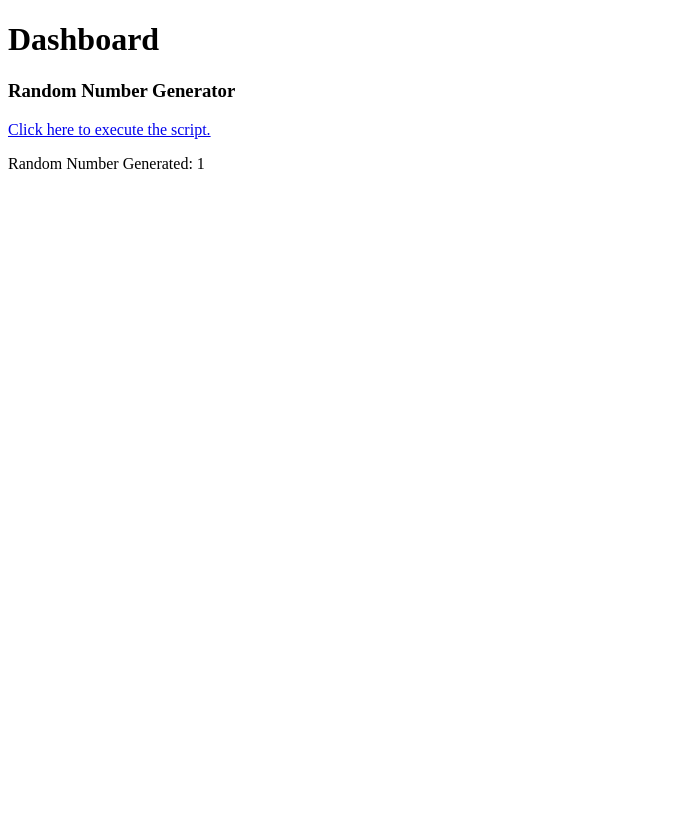
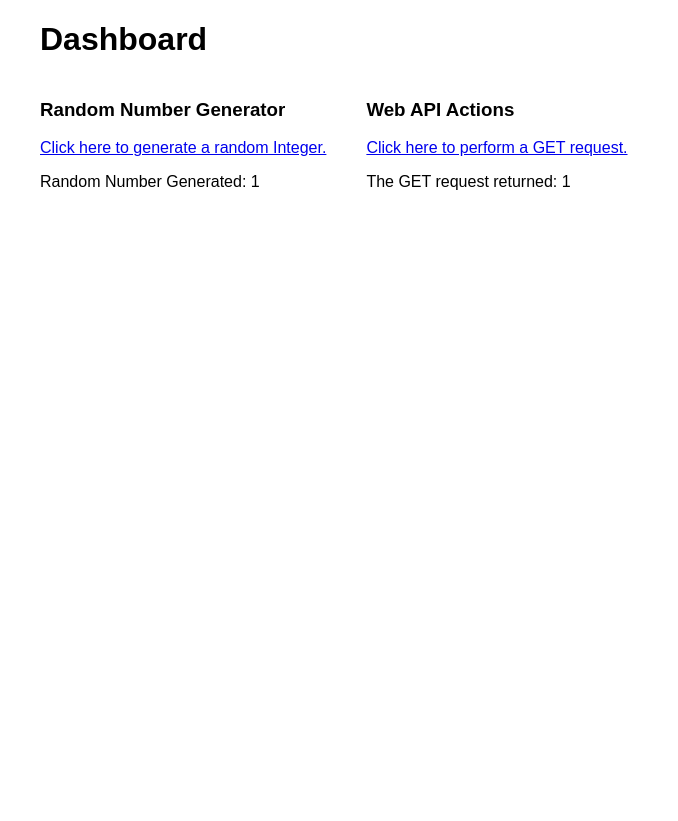
Before and after one commit to dylanelznic/Flask-Sandbox, a Flask app: page /dashboard in a window 1280 px wide. Shown: the whole page, without its empty margins (0-678 px from the left). Before the commit the page ends 169 px from the top, so only its background shows below. Run offline with Flask 2, Linux system fonts and the light colour scheme; the visitor is signed in with stand-in values (Sample User, id 1).

Commit message:
Created GET request functionality

```diff
--- a/config.py
+++ b/config.py
@@ -1,9 +1,9 @@
 class BaseConfig(object):
 	SECRET_KEY = 'dummy_key'
-	DEBUG = False
+	DEBUG = 0
 
 class DevConfig(BaseConfig):
-	DEBUG = True
+	DEBUG = 1
 
 class ProdConfig(BaseConfig):
-	DEBUG = False
+	DEBUG = 0
--- a/main.py
+++ b/main.py
@@ -1,5 +1,6 @@
 from flask import Flask, render_template, redirect, url_for, session
 from dummy_script import print_to_console, return_rand_int
+import requests
 
 app = Flask(__name__)
 app.config.from_object('config.DevConfig')
@@ -11,14 +12,22 @@ def landing():
 @app.route('/dashboard')
 def dashboard():
 	rand_int = session.get('rand_int', None)
-	return render_template('dashboard.html', rand_int=rand_int)
+	get_req = session.get('get_req', None)
 
-@app.route('/execute-script')
-def executeScript():
+	return render_template('dashboard.html', rand_int=rand_int, get_req=get_req)
+
+@app.route('/random-int')
+def randomInt():
 	session['rand_int'] = return_rand_int()
 	print_to_console()
 
 	return redirect(url_for('dashboard'))
 
+@app.route('/web-api')
+def webAPI():
+	session['get_req'] = (requests.get('https://jsonplaceholder.typicode.com/posts/' + str(return_rand_int()))).text
+
+	return redirect(url_for('dashboard'))
+
 if __name__ == "__main__":
 	app.run()
--- /dev/null
+++ b/static/css/dashboard.css
@@ -0,0 +1,23 @@
+html, body {
+	margin: 0;
+	height: 100%;
+	font-family: sans-serif;
+}
+
+.body-container {
+	margin-left: 40px;
+}
+
+.widget-container {
+	float: left;
+	width: 100%;
+}
+
+.rand-num-container {
+	float: left;
+	margin-right: 40px;
+}
+
+.web-api-container {
+	float: left;
+}
--- a/templates/dashboard.html
+++ b/templates/dashboard.html
@@ -2,18 +2,35 @@
 <html>
   <head>
     <meta charset="UTF-8">
+    <link rel="stylesheet" href="/static/css/dashboard.css">
     <title>Dashboard</title>
   </head>
   <body>
 
-  	<h1> Dashboard </h1>
+  	<div class="body-container">
 
-  	<div class="rand-gen-container">
- 	  <h3>Random Number Generator</h3>
-  	  <p><a href="/execute-script">Click here to execute the script.</a></p>
-  	  {% if rand_int %}
-  	  <p>Random Number Generated: {{ rand_int }}</p>
-  	  {% endif %}
+  	  <h1> Dashboard </h1>
+
+      <div class="widget-container">
+
+  	    <div class="rand-num-container">
+ 	      <h3>Random Number Generator</h3>
+  	      <p><a href="/random-int">Click here to generate a random Integer.</a></p>
+  	      {% if rand_int %}
+  	      <p>Random Number Generated: {{ rand_int }}</p>
+  	      {% endif %}
+  	    </div>
+
+        <div class="web-api-container">
+          <h3>Web API Actions</h3>
+          <p><a href="/web-api">Click here to perform a GET request.</a></p>
+          {% if get_req %}
+          <p>The GET request returned: {{ get_req }}</p>
+          {% endif %}
+        </div>
+
+  	  </div>
+
   	</div>
 
   </body>
```
